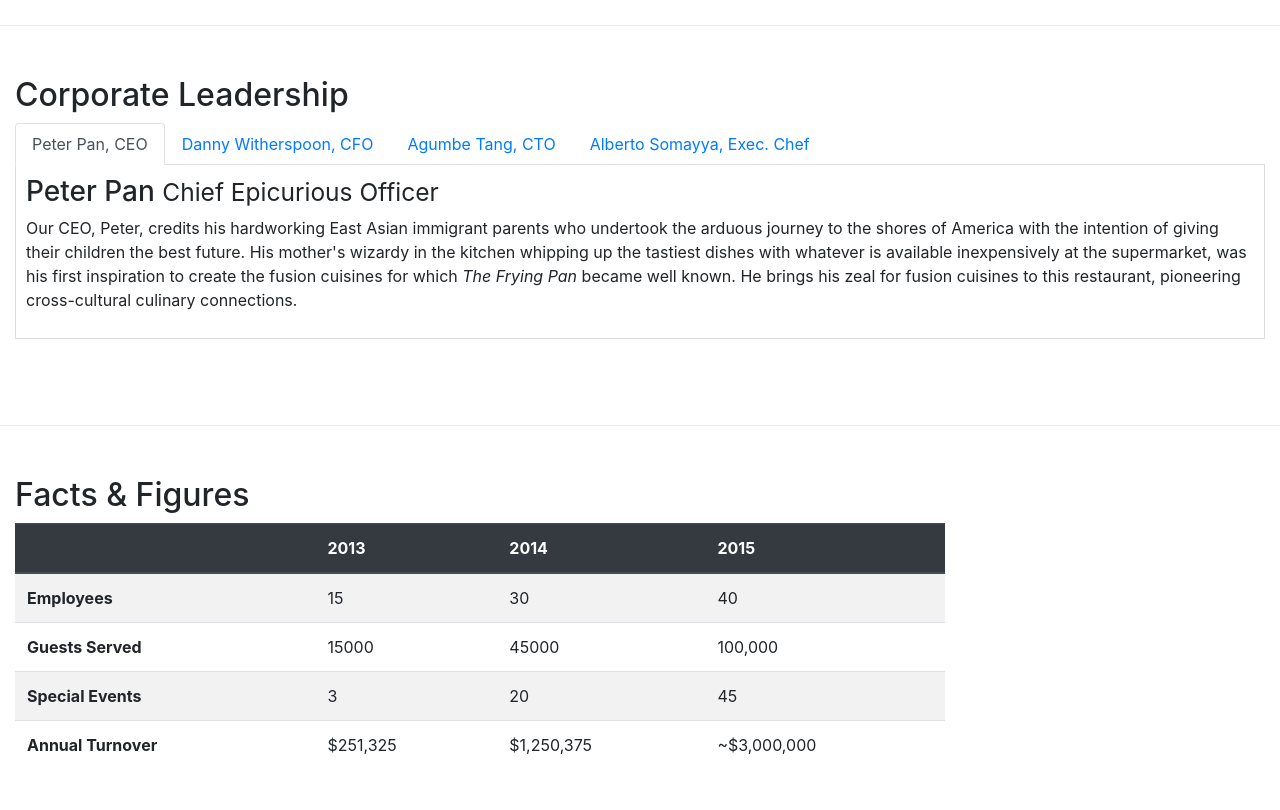
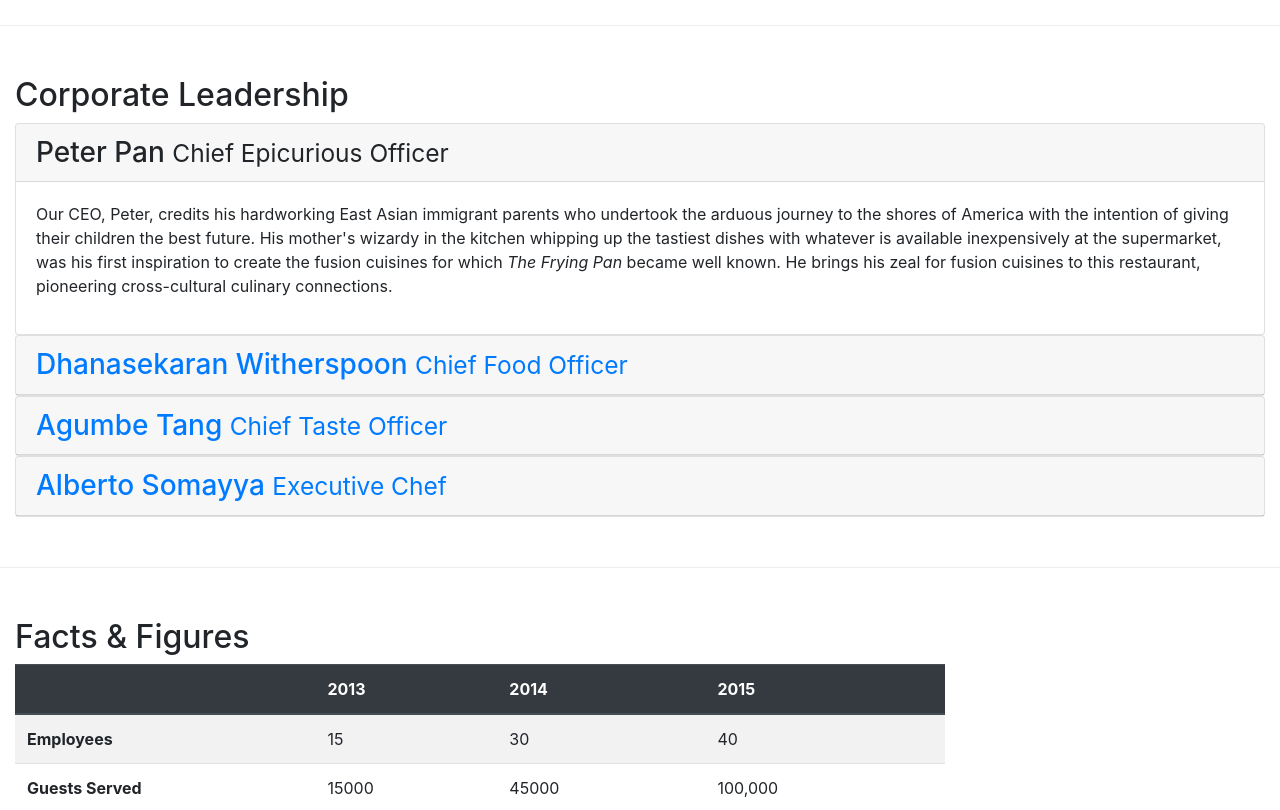
Before and after one commit to Mayurkumawat012/courseraLearnFullstack, a plain HTML site: page aboutus.html in a window 1280 px wide. Shown: the part 860-1670 px from the top of the page. Drawn offline with nearby package versions, Linux system fonts and the light colour scheme.

Commit message:
accordion

```diff
--- a/aboutus.html
+++ b/aboutus.html
@@ -97,7 +97,8 @@
         <div class="row row-content">
             <div class="col-12">
                 <h2>Corporate Leadership</h2>
-                <ul class="nav nav-tabs">
+<!------------------------------------- ye nav- tab vala code h------        ============================--------- -->
+                <!-- <ul class="nav nav-tabs">
                     <li class="nav-item">
                       <a class="nav-link active" href="#peter"
                         role="tab" data-toggle="tab">Peter Pan, CEO</a>
@@ -114,9 +115,9 @@
                       <a class="nav-link" href="#alberto" role="tab"
                         data-toggle="tab">Alberto Somayya, Exec. Chef</a>
                     </li>
-                </ul>
+                </ul> -->
 
-                <div class="tab-content">
+                <!-- <div class="tab-content">
 
                     <div role="tabpanel" class="tab-pane fade show active" id="peter">
                         <h3>Peter Pan <small>Chief Epicurious Officer</small></h3>
@@ -136,6 +137,66 @@
                         <h3>Alberto Somayya <small>Executive Chef</small></h3>
                         <p>Award winning three-star Michelin chef with wide International experience having worked closely with whos-who in the culinary world, he specializes in creating mouthwatering Indo-Italian fusion experiences. He says, <em>Put together the cuisines from the two craziest cultures, and you get a winning hit! Amma Mia!</em></p>
                     </div>
+                </div>  -->
+
+                <div id="accordion">
+                        <div class="card">
+                            <div class="card-header" role="tab" id="peterhead">
+                            <h3 class="mb-0">
+                                <a data-toggle="collapse" data-target="#peter">
+                                Peter Pan <small>Chief Epicurious Officer</small>
+                                </a>
+                            </h3>
+                            </div>
+                            <div class="collapse show" id="peter" data-parent="#accordion">
+                                <div class="card-body">
+                                    <p class="d-none d-sm-block">Our CEO, Peter, credits his hardworking East Asian immigrant parents who undertook the arduous journey to the shores of America with the intention of giving their children the best future. His mother's wizardy in the kitchen whipping up the tastiest dishes with whatever is available inexpensively at the supermarket, was his first inspiration to create the fusion cuisines for which <em>The Frying Pan</em> became well known. He brings his zeal for fusion cuisines to this restaurant, pioneering cross-cultural culinary connections.</p>
+                                </div>
+                            </div>
+                        </div>
+                        <div class="card">
+                                <div class="card-header" role="tab" id="dannyhead">
+                                <h3 class="mb-0">
+                                    <a class="collapsed" data-toggle="collapse" data-target="#danny">
+                                    Dhanasekaran Witherspoon <small>Chief Food Officer</small>
+                                    </a>
+                                </h3>
+                            </div>
+                            <div class="collapse" id="danny" data-parent="#accordion">
+                                <div class="card-body">
+                                    <p class="d-none d-sm-block">Our CFO, Danny, as he is affectionately referred to by his colleagues, comes from a long established family tradition in farming and produce. His experiences growing up on a farm in the Australian outback gave him great appreciation for varieties of food sources. As he puts it in his own words, <em>Everything that runs, wins, and everything that stays, pays!</em></p>
+                                </div>
+                            </div>
+                        </div>
+                        <div class="card">
+                                <div class="card-header" role="tab" id="agumbehead">
+                                <h3 class="mb-0">
+                                    <a class="collapsed" data-toggle="collapse" data-target="#agumbe">
+                                    Agumbe Tang <small>Chief Taste Officer</small>
+                                    </a>
+                                </h3>
+                            </div>
+                            <div class="collapse" id="agumbe" data-parent="#accordion">
+                                <div class="card-body">
+                                    <p class="d-none d-sm-block">Blessed with the most discerning gustatory sense, Agumbe, our CTO, personally ensures that every dish that we serve meets his exacting tastes. Our chefs dread the tongue lashing that ensues if their dish does not meet his exacting standards. He lives by his motto, <em>You click only if you survive my lick.</em></p>
+                                </div>
+                            </div>
+                        </div>
+                        <div class="card">
+                                <div class="card-header" role="tab" id="albertohead">
+                                <h3 class="mb-0">
+                                    <a class="collapsed" data-toggle="collapse" data-target="#alberto">
+                                    Alberto Somayya <small>Executive Chef</small>
+                                    </a>
+                                </h3>
+                            </div>
+                            <div class="collapse" id="alberto" data-parent="#accordion">
+                                <div class="card-body">
+                                    <p class="d-none d-sm-block">Award winning three-star Michelin chef with wide International experience having worked closely with whos-who in the culinary world, he specializes in creating mouthwatering Indo-Italian fusion experiences. He says, <em>Put together the cuisines from the two craziest cultures, and you get a winning hit! Amma Mia!</em></p>
+                                </div>
+                            </div>
+                        </div>
+
                 </div>
             </div>
        </div>
```
